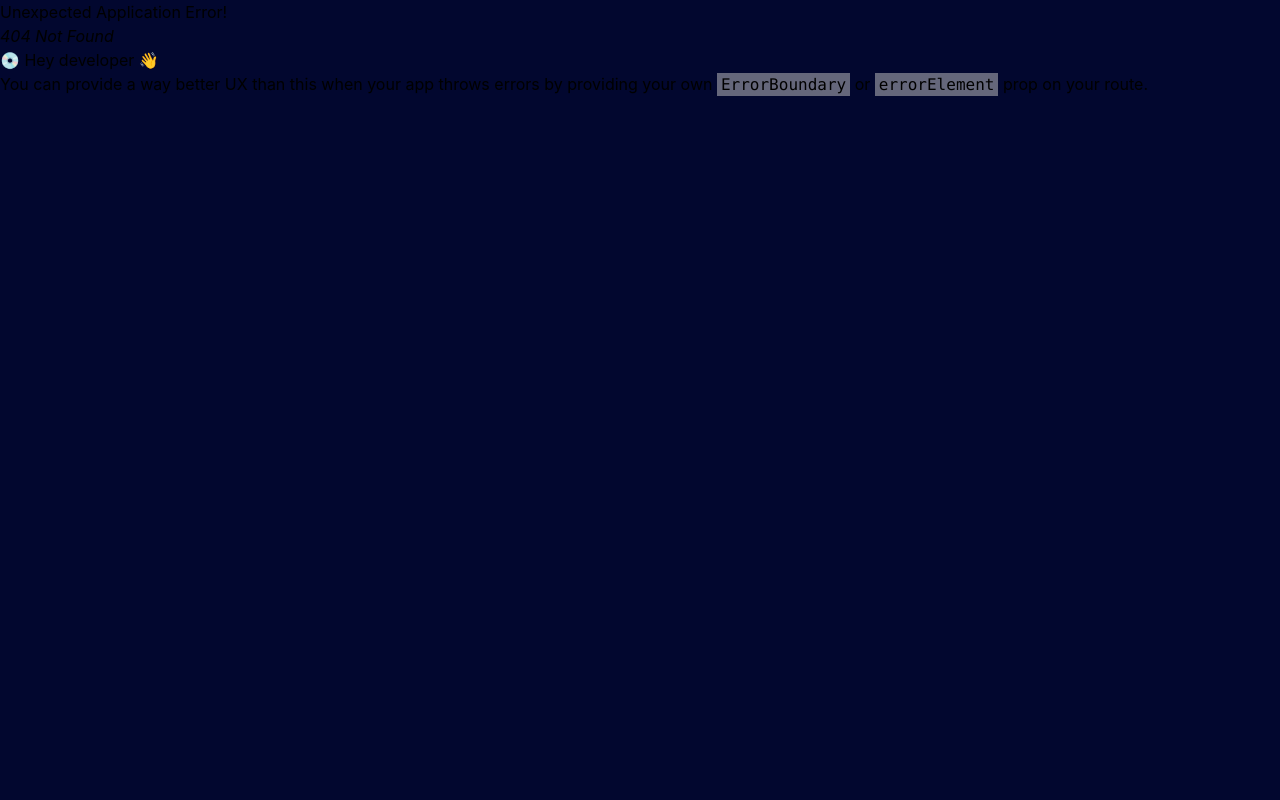
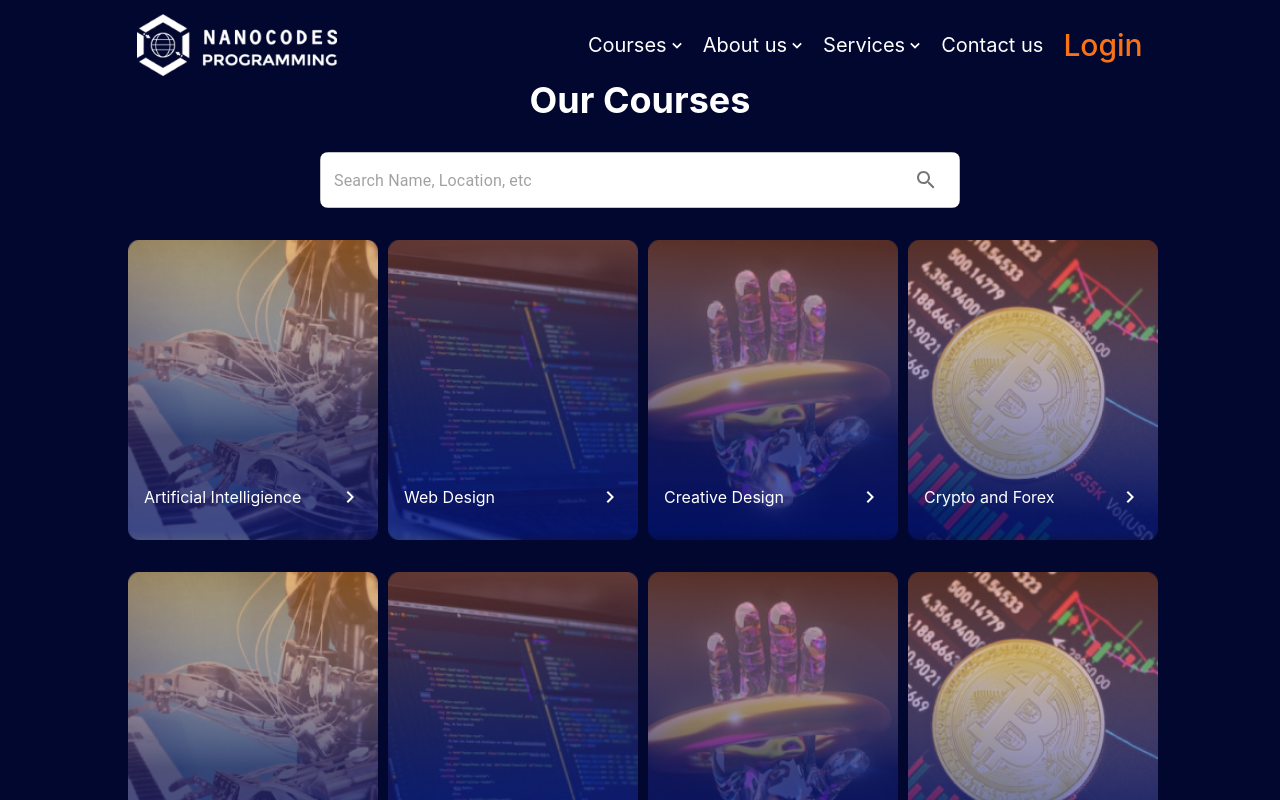
Before and after one commit to romeoscript/nanocodes_website, a React (Create React App) app: page /courses in a window 1280 px wide. Before the commit this address had no page. Shown: the top 800 px of the page. Built offline with nearby package versions, Linux system fonts and the light colour scheme.

Commit message:
feat:done

```diff
--- a/src/App.js
+++ b/src/App.js
@@ -6,6 +6,7 @@ import FAQ from "./pages/FAQ";
 import Contact from "./pages/Contact";
 import Portfolio from "./pages/Portfolio";
 import Blog from "./pages/Blog";
+import Courses from "./pages/Courses";
 
 const router = createBrowserRouter([
   {
@@ -36,6 +37,10 @@ const router = createBrowserRouter([
     path: "/blogs",
     element: <Blog/>,
   },
+  {
+    path: "/courses",
+    element: <Courses/>,
+  },
 ]);
 function App() {
   return <RouterProvider router={router} />;
--- /dev/null
+++ b/src/components/CourseCard.jsx
@@ -0,0 +1,77 @@
+import AI from "../images/Ai.png";
+import cd from "../images/cd.png";
+import wd from "../images/wd.png";
+import cf from "../images/cf.png";
+import ChevronRightIcon from "@mui/icons-material/ChevronRight";
+
+const CourseCard = () => {
+  const cardInfo = [
+    {
+      img: AI,
+      text: "Artificial Intelligience",
+    },
+    {
+      img: wd,
+      text: "Web Design",
+    },
+    {
+      img: cd,
+      text: "Creative Design",
+    },
+    {
+      img: cf,
+      text: "Crypto and Forex",
+    },
+    {
+      img: AI,
+      text: "Artificial Intelligience",
+    },
+    {
+      img: wd,
+      text: "Web Design",
+    },
+    {
+      img: cd,
+      text: "Creative Design",
+    },
+    {
+      img: cf,
+      text: "Crypto and Forex",
+    },
+    {
+      img: AI,
+      text: "Artificial Intelligience",
+    },
+    {
+      img: wd,
+      text: "Web Design",
+    },
+    {
+      img: cd,
+      text: "Creative Design",
+    },
+    {
+      img: cf,
+      text: "Crypto and Forex",
+    },
+  ];
+  return (
+    <div className="grid grid-cols-4 w-4/5 m-auto my-[2rem] gap-4">
+      {cardInfo.map((cardData) => {
+        return (
+          <div className="h-[300px] w-[250px] mb-[1rem] relative">
+            <img src={cardData.img} alt="" className="h-full w-full" />
+            <aside className="flex w-full justify-between absolute z-20 bottom-[5%] text-white p-[1rem]">
+              <p >
+                {cardData.text}
+              </p>
+              <ChevronRightIcon />
+            </aside>
+          </div>
+        );
+      })}
+    </div>
+  );
+};
+
+export default CourseCard;
--- a/src/components/Footer.jsx
+++ b/src/components/Footer.jsx
@@ -7,7 +7,7 @@ import { HiLocationMarker } from 'react-icons/hi';
 const Footer = () => {
   return (
     <>
-      <section className="grid  grid-cols-1 sm:grid-cols-2 md:grid-cols-3 gap-[2%] p-[1rem] text-white">
+      <section className="grid bg-[#02072f] grid-cols-1 sm:grid-cols-2 md:grid-cols-3 gap-[2%] p-[1rem] text-white">
         <aside>
           <img src={logo} alt="" />
           <ul>
@@ -37,7 +37,7 @@ const Footer = () => {
           <p className="flex items-center justify-center mt-[1rem] font-bold"><BsFacebook className="mx-[0.5rem]"/> <BsTwitter className="mx-[0.5rem]"/> <BsInstagram className="mx-[0.5rem]"/></p>
         </aside>
       </section>
-      <p className="text-center text-white">@Nanocodes Programming 2023</p>
+      <p className="text-center text-white bg-[#02072f]">@Nanocodes Programming 2023</p>
     </>
   );
 };
--- a/src/pages/Blog.jsx
+++ b/src/pages/Blog.jsx
@@ -16,6 +16,8 @@ import FooterBlog from '../components/FooterBlog';
 import post2 from './blog-post.2.md';
 import post3 from './blog-post.3.md';
 import post1 from './blog-post.1.md';
+import Layout from '../components/Layout';
+import Footer from '../components/Footer';
 
 
 const sections = [
@@ -89,7 +91,9 @@ const theme = createTheme();
 
 export default function Blog() {
   return (
-    <ThemeProvider theme={theme}>
+
+    <>
+     <ThemeProvider theme={theme}>
       <CssBaseline />
       <Container maxWidth="lg">
         <Header title="Blog" sections={sections} />
@@ -111,10 +115,9 @@ export default function Blog() {
           </Grid>
         </main>
       </Container>
-      <FooterBlog
-        title="Footer"
-        description="Something here to give the footer a purpose!"
-      />
+
     </ThemeProvider>
+    <Footer />
+    </>
   );
 }
--- /dev/null
+++ b/src/pages/Courses.jsx
@@ -0,0 +1,41 @@
+import React from "react";
+import Layout from "../components/Layout";
+import { TextField, InputAdornment, IconButton } from "@mui/material";
+import { Search } from "@mui/icons-material";
+import CourseCard from "../components/CourseCard";
+
+const Courses = () => {
+  return (
+    <div>
+      <Layout>
+        <div className="mt-[80px]">
+          <h2 className="text-center text-4xl font-bold text-white m-[2rem]">
+            Our Courses
+          </h2>
+
+
+            <div className=" flex justify-center">
+            <TextField
+              placeholder="Search Name, Location, etc"
+              className="bg-white w-[50%] mx-auto rounded-lg"
+              InputProps={{
+                endAdornment: (
+                  <InputAdornment position="End">
+                    <IconButton>
+                      <Search />
+                    </IconButton>
+                  </InputAdornment>
+                ),
+              }}
+            />
+            </div>
+
+
+       <CourseCard />
+        </div>
+      </Layout>
+    </div>
+  );
+};
+
+export default Courses;
```
